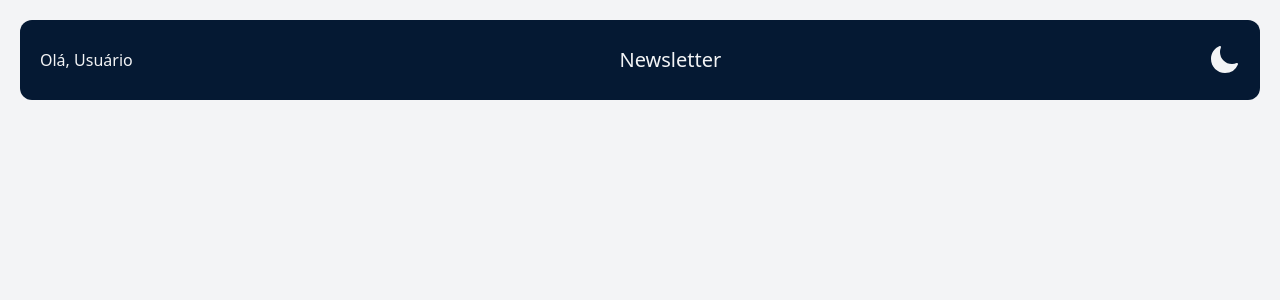
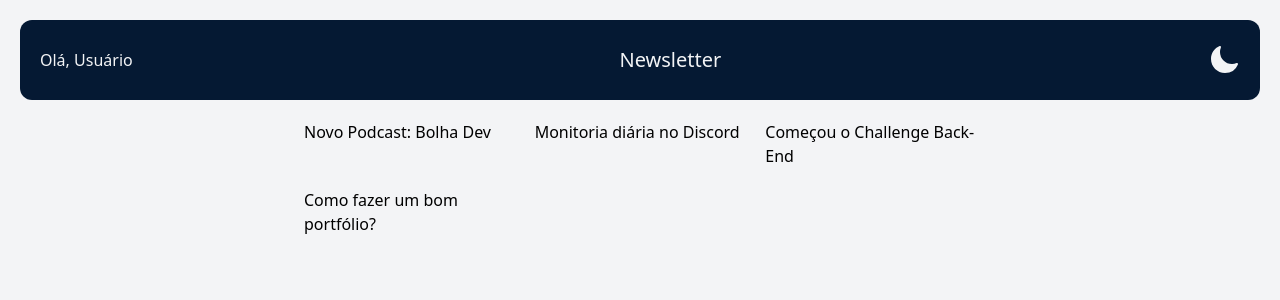
Before and after one commit to Caio-Pfaltzgraff/react-tailwind, a React (Vite) app: page / in a window 1280 px wide. Shown: the top 300 px of the page. Built offline with nearby package versions, Linux system fonts and the light colour scheme.

Commit message:
Lista de Artigos

```diff
--- /dev/null
+++ b/articles.json
@@ -0,0 +1,36 @@
+[
+  {
+    "title": "Novo Podcast: Bolha Dev",
+    "text": [
+      "A nossa bolha ficou muito mais unida e informada essa semana, com o lançamento do podcast diário Bolha Dev!  Em todas as tardes de segunda a sexta-feira, Marcus Mendes apresenta as melhores notícias da Newsletter do Filipe Deschamps, além de trazer conteúdos e dicas interessantes do Aluraverso.",
+      "Confira o último episódio do Bolha Dev, em que o Marcus falou sobre a Anatel intensificando combate contra pirataria, reconhecimento facial por sonar, treinamento de drones no metaverso e muito mais!"
+    ],
+    "tags": ["podcast", "bolhadev"]
+  },
+  {
+    "title": "Monitoria diária no Discord",
+    "text": [
+      "Desde a semana passada, estamos experimentando uma nova rotina na comunidade do Discord, na escola de Programação! Todas as tardes, os alunos e alunas aproveitam uma Monitoria com duração de uma hora, por meio do canal de voz da comunidade. Além da solução de dúvidas sobre carreira e tecnologia, acontece muita interação entre pessoas de diferentes estágios de aprendizagem.",
+      "Na primeira semana da Monitoria, tivemos 135 participantes! Se você também quiser trocar uma ideia por lá, é só aparecer às 15h no canal Sala de Estudos 1, dentro de Back-end, no Discord."
+    ],
+    "tags": ["discord", "monitoria"]
+  },
+  {
+    "title": "Começou o Challenge Back-End",
+    "text": [
+      "Começa hoje o Challenge Back-End, voltado para alunos e alunas da Alura que querem ter um projeto completo para adicionar ao portfólio e aumentar suas chances no mercado tech.",
+      "Serão quatro semanas para desenvolver uma API Rest de uma aplicação de controle financeiro, realizar validações de regras de negócio, implementar um relatório de informações e também um controle de acesso.",
+      "Ainda dá tempo de se inscrever e participar! Vem aprender colocando a mão na massa, sempre com o suporte do time Alura e da nossa comunidade no Discord."
+    ],
+    "tags": ["back-end", "node", "java"]
+  },
+  {
+    "title": "Como fazer um bom portfólio?",
+    "text": [
+      "No último episódio do #HipstersPontoTube, Diogo Pires e Paulo Silveira conversaram sobre a importância do portfólio e quais são as dicas para criar essa ferramenta essencial para todos os níveis de profissionais. Eles também dão algumas dicas de carreira, respondendo perguntas como “quando é o momento certo de me aplicar nas vagas?”."
+    ],
+    "image": "/example.jpeg",
+    "alt": "Screenshot do Youtube com o episódio do podcast rodando",
+    "tags": ["carreira", "podcast"]
+  }
+]
--- a/src/App.jsx
+++ b/src/App.jsx
@@ -1,8 +1,12 @@
+import ArticleList from "./components/ArticleList/ArticleList"
 import Header from "./components/Header/Header"
 
 const App = () => {
   return (
-    <Header />
+    <>
+      <Header />
+      <ArticleList />
+    </>
   )
 }
 
--- /dev/null
+++ b/src/components/ArticleList/ArticleList.jsx
@@ -0,0 +1,11 @@
+import data from '../../../articles.json'
+
+const ArticleList = () => {
+    return (
+        <div className='mt-5 sm:mt-0 grid gap-5 m-auto max-w-2xl sm:grid-cols-2 lg:grid-cols-3'>
+            {data.map((props) => <p>{props.title}</p>)}
+        </div>
+    )
+}
+
+export default ArticleList
```
Also changed, not shown: .eslintrc.cjs.
